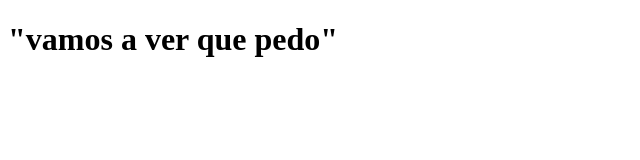
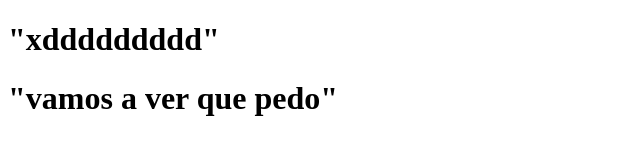
Before and after one commit to zorrosanto/beduopen, a plain HTML site: page index.html in a window 1280 px wide. Shown: the whole page, without its empty margins (0-640 px from the left). Drawn offline with Linux system fonts and the light colour scheme.

Commit message:
se actualizo mensaje

```diff
--- a/index.html
+++ b/index.html
@@ -7,7 +7,7 @@
     <title>beduopenjs</title>
 </head>
 <body>
-    <script src="beduopenjs.js"></script>
+    <h1>"xddddddddd"</h1>
     <h1>"vamos a ver que pedo"</h1>
 </body>
 </html>
```
